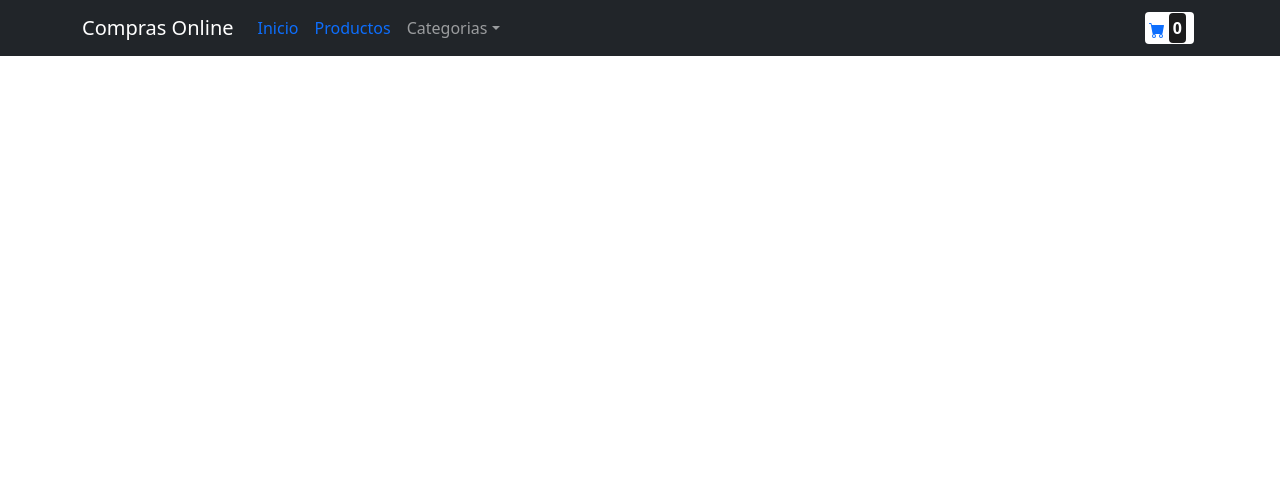
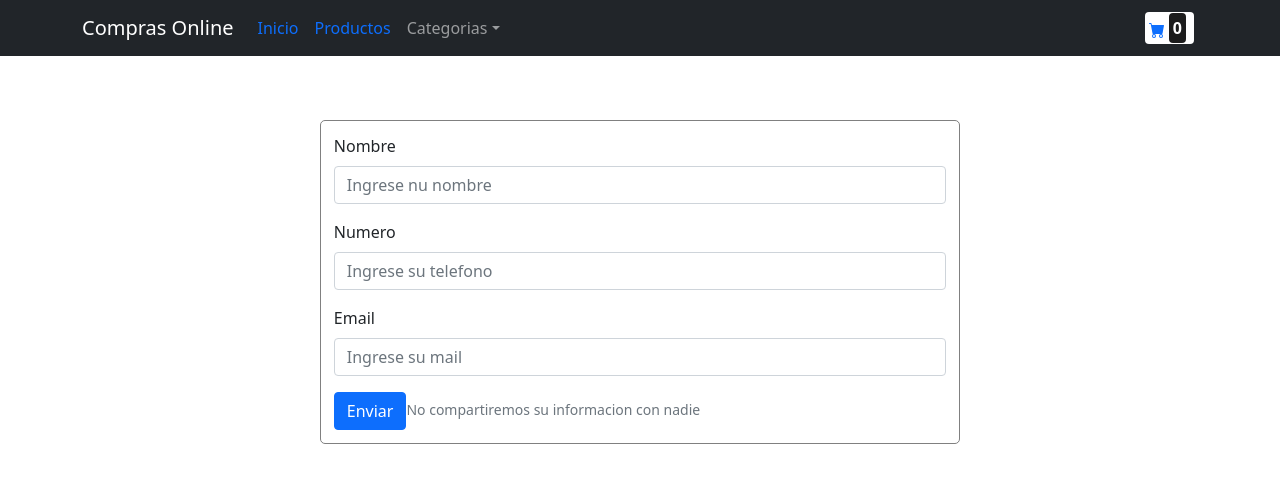
Before and after one commit to agus-a97/tienda-gamer, a React (Create React App) app: page /checkout in a window 1280 px wide. Shown: the top 482 px of the page. Built offline with nearby package versions, Linux system fonts and the light colour scheme.

Commit message:
terminamos el desafio 13. Creamos el componente checkcout para el desafio

```diff
--- a/src/App.js
+++ b/src/App.js
@@ -5,9 +5,9 @@ import NavBar from './components/navBar/NavBar';
 import { ItemListContainer } from './components/itemListContainer/ItemListContainer';
 import { ItemDetailContainer } from './components/itemDetailContainer/ItemDetailContainer';
 import { BrowserRouter, Switch, Route } from 'react-router-dom';
-import { Categoria } from './components/categoria/Categoria';
 import { Cart } from './components/cart/Cart';
 import CartContext from './components/cartContext/CartContext';
+import Checkout from './components/checkout/Checkout';
 
 
 function App() {
@@ -27,7 +27,6 @@ function App() {
 
             <Route path='/categoria/:categoryId'>
               <ItemListContainer gretting={"Bienvenidos a la Tienda"} />
-              {/* <Categoria /> */}
             </Route>
 
             <Route path='/producto/:id'>
@@ -36,6 +35,10 @@ function App() {
 
             <Route exact path='/cart'>
               <Cart />
+            </Route>
+
+            <Route exact path='/checkout'>
+              <Checkout />
             </Route>
 
           </Switch>
--- a/src/components/cart/Cart.jsx
+++ b/src/components/cart/Cart.jsx
@@ -7,6 +7,8 @@ import { CartItem } from './cartItem/CartItem';
 export const Cart = () => {
 
   const { cart, clearCart, sumarTotalCart } = useContext(contexto)
+
+  console.log(cart);
 
   return <div>
     {(cart.length === 0) ?
@@ -29,21 +31,31 @@ export const Cart = () => {
             margin: '15px',
           }}>
 
-          <h3>Carrito:</h3>
+          <div style={{ display: 'flex', alignItems: 'center' }}>
+
+            <h3>Carrito:</h3>
+
+            <Link to={'/'}><Button variant='success' style={{ margin: '5px' }}>Seguir Comprando</Button></Link>
+            <Button variant="danger" onClick={clearCart} style={{ margin: '5px' }}>Vaciar Carro</Button>
+
+          </div>
 
           <div >
             {cart.map(element => <CartItem key={element.item.id} product={element} />)}
           </div>
 
           <div style={{
-            margin:'10px',
-            display:'flex',
-            alignItems:'baseline'
+            margin: '10px',
+            display: 'flex',
+            alignItems: 'baseline'
           }}>
 
             <p>Total a pagar: ${sumarTotalCart()}</p>
-            <Link to={'/'}><Button variant='success' style={{ margin: '5px' }}>Seguir Comprando</Button></Link>
-            <Button variant="danger" onClick={clearCart} style={{ margin: '5px' }}>Vaciar Carro</Button>
+
+            <Link to={'/checkout'}>
+              <Button variant='success' style={{ margin: '5px' }}>Terminar Compra</Button>
+            </Link>
+
           </div>
 
 
--- /dev/null
+++ b/src/components/checkout/Checkout.jsx
@@ -0,0 +1,118 @@
+import React, { useState, useRef, useContext } from 'react'
+import firebase from "firebase/app";
+import { getFirestore } from '../../firebase/firebase';
+import { contexto } from '../cartContext/CartContext';
+import { Form, Button } from 'react-bootstrap';
+
+const Checkout = () => {
+
+    const { cart, sumarTotalCart,clearCart } = useContext(contexto);
+
+    // const items = [{}];
+    // for (const element of cart) {
+
+    //     items.title = element.item.title;
+    //     items.price = element.item.price;
+    //     items.id = element.item.id;
+    // }
+
+    // console.log(items);
+
+    const [ordersId, setOrdersId] = useState('');
+
+    const nameRef = useRef();
+    const phoneRef = useRef();
+    const emailRef = useRef();
+
+    const addOrden = () => {
+
+        const dataBase = getFirestore();
+        const orders = dataBase.collection('orders');
+
+        const miOrden = {
+            buyer: {
+                name: nameRef.current.value,
+                phone: phoneRef.current.value,
+                email: emailRef.current.value,
+            },
+            items: cart,
+            total: sumarTotalCart(),
+            date: firebase.firestore.Timestamp.fromDate(new Date())
+        }
+
+        orders.add(miOrden)
+            .then(({ id }) => {
+                console.log('orden ingresada ' + id);
+                setOrdersId(id);
+            })
+            .catch((err) => {
+                console.log(err);
+            })
+
+        clearCart()
+
+    }
+
+
+
+
+    return (
+        <>
+            {/* {ordersId && (<h1>Felicitaciones tu order es {ordersId}</h1>)} */}
+
+            {
+                (ordersId) ?
+                    <>
+                    <div style={{
+                        margin: '5% 25%',
+                        padding: '1%',
+                        border: '1px solid grey'
+                    }}>
+                        <h1>Felicidades!</h1>
+                        <p>Tu orden: <strong>{ordersId}</strong> se completo con exito.<br/> Pronto nos contactaremos contigo</p>
+                    </div>
+                    </>
+                    :
+                    <>
+                        <div style={{
+                            margin: '5% 25%',
+                            padding: '1%',
+                            width: '50%',
+                            border: '1px solid grey',
+                            borderRadius: '5px'
+                        }}>
+                            <Form>
+
+                                <Form.Group className="mb-3" controlId="formBasicName">
+                                    <Form.Label>Nombre</Form.Label>
+                                    <Form.Control type="name" placeholder="Ingrese nu nombre" ref={nameRef} />
+                                </Form.Group>
+
+                                <Form.Group className="mb-3" controlId="formBasicNumber">
+                                    <Form.Label>Numero</Form.Label>
+                                    <Form.Control type="number" placeholder="Ingrese su telefono" ref={phoneRef} />
+                                </Form.Group>
+
+                                <Form.Group className="mb-3" controlId="formBasicEmail">
+                                    <Form.Label>Email</Form.Label>
+                                    <Form.Control type="email" placeholder="Ingrese su mail" ref={emailRef} />
+                                </Form.Group>
+
+                                <Button variant="primary" onClick={() => addOrden()}>
+                                    Enviar
+                                </Button>
+                                <Form.Text className="text-muted">
+                                    No compartiremos su informacion con nadie
+                                </Form.Text>
+
+                            </Form>
+                        </div>
+
+                    </>
+            }
+
+        </>
+    )
+}
+
+export default Checkout
```
Also changed, not shown: 1 other file (tests, documents, lock files or other folders).
